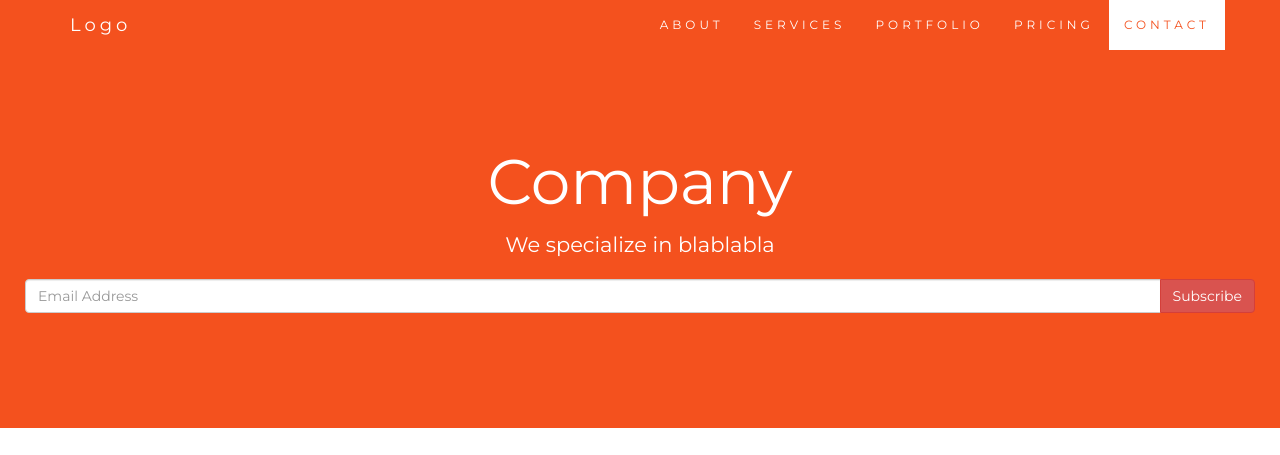
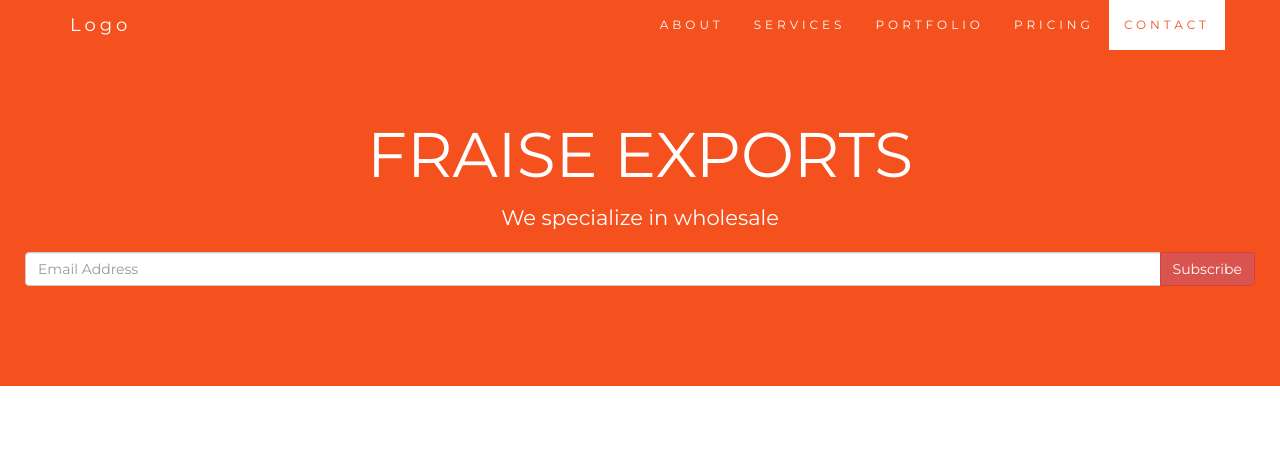
Before and after one commit to faiyaa18/faiyaa18.github.io, a plain HTML site: page index.html in a window 1280 px wide. Shown: the top 455 px of the page. Drawn offline with nearby package versions, Linux system fonts and the light colour scheme.

Commit message:
Add files via upload
added company name

Signed-off-by: faiyaa18 <faiyazmohamed883@gmail.com>

```diff
--- a/index.html
+++ b/index.html
@@ -1,4 +1,5 @@
-html lang="en">
+<!DOCTYPE html>
+<html lang="en">
 <head>
   <!-- Theme Made By www.w3schools.com -->
   <title>Bootstrap Theme Company Page</title>
@@ -217,8 +218,8 @@ html lang="en">
 </nav>
 
 <div class="jumbotron text-center">
-  <h1>Company</h1>
-  <p>We specialize in blablabla</p>
+  <h1>FRAISE EXPORTS</h1>
+  <p>We specialize in wholesale</p>
   <form>
     <div class="input-group">
       <input type="email" class="form-control" size="50" placeholder="Email Address" required>
```
